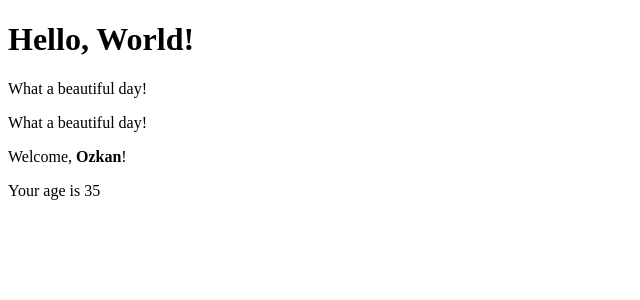
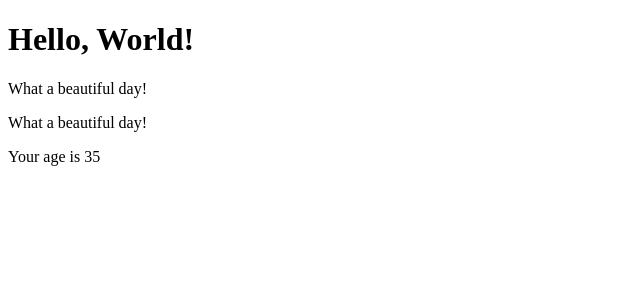
Before and after one commit to OzkanYilmaz384/React_Exercises, a React (Create React App) app in the folder React_Exercises/my-app/: page / in a window 1280 px wide. Shown: the top 300 px of the page, without its empty margins (0-640 px from the left). Built offline with nearby package versions, Linux system fonts and the light colour scheme.

Commit message:
Conditional Rendering - 01

```diff
--- a/React_Exercises/my-app/src/Welcome.js
+++ b/React_Exercises/my-app/src/Welcome.js
@@ -1,13 +1,11 @@
 import { Component } from "react";
 import React from "react";
-import { Age } from "./Age";
 
 export class Welcome extends Component {
     render() {
         return (
             <div>
-                <p>Welcome, {this.props.name}!</p>
-                <Age age={this.props.age}/>
+                {this.props.age > 18 && <p>Your age is {this.props.age}</p>}
             </div>
         )
     }
```
